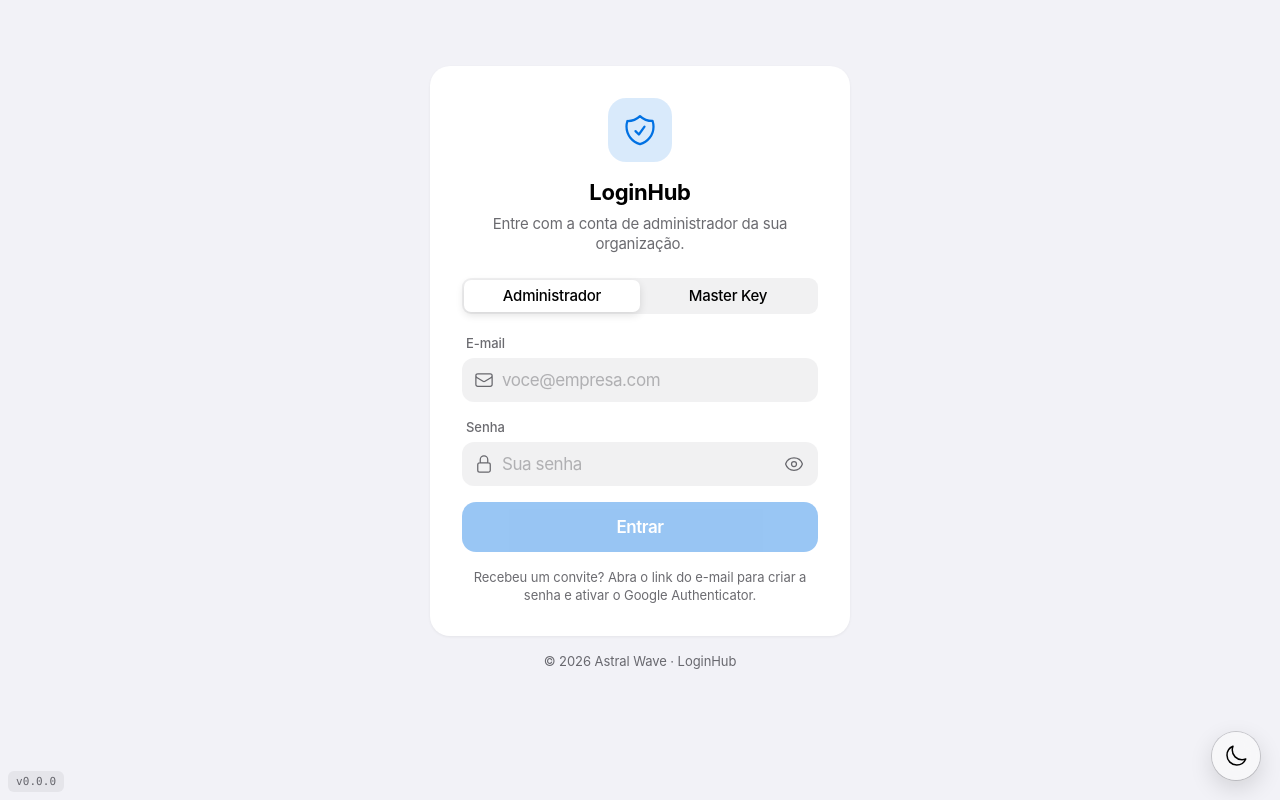
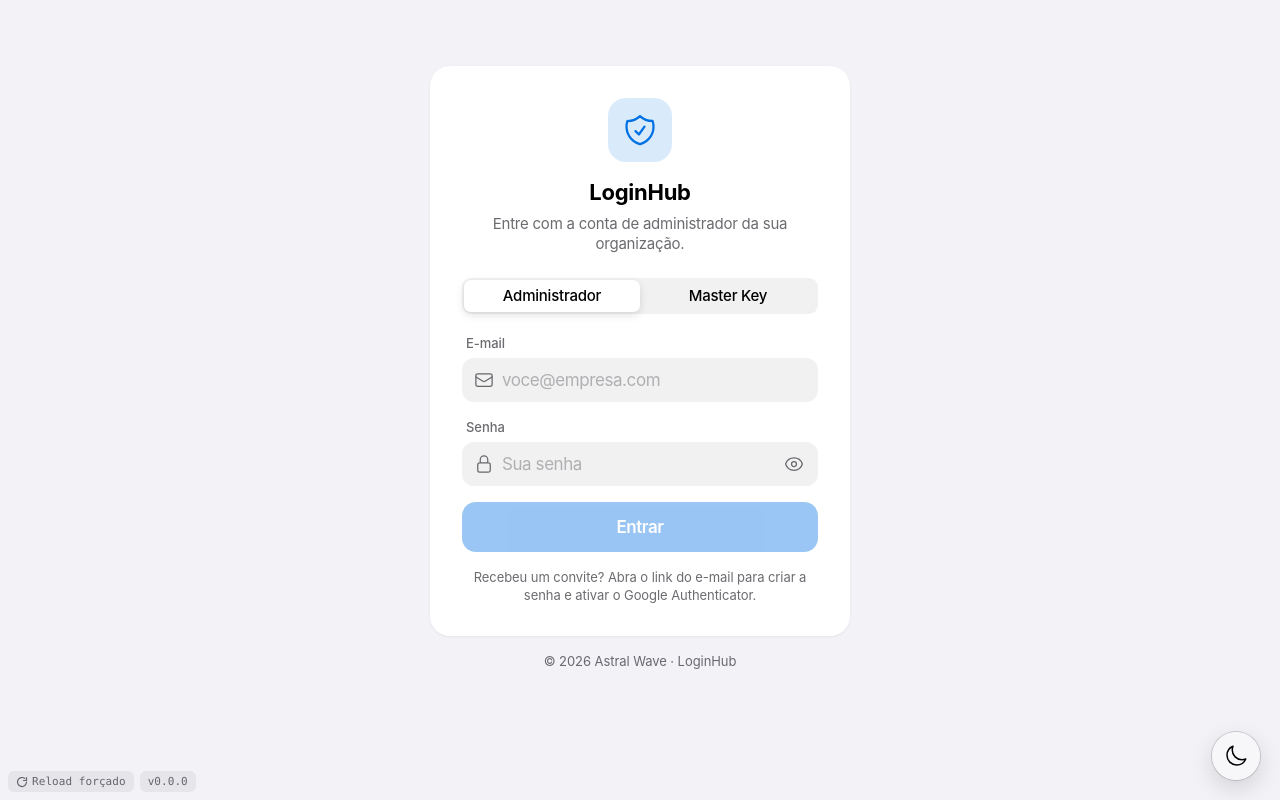
Before and after one commit to moablive/LoginHUB, a Vue app in the folder apps/ui/: page /login in a window 1280 px wide. Built offline with nearby package versions, Linux system fonts and the light colour scheme; no server answers.

Commit message:
feat(ui): botao Reload forcado ao lado da versao (v1.6.2)
Co-Authored-By: Claude <noreply@anthropic.com>

```diff
--- a/apps/ui/src/features/version/VersionBadge.vue
+++ b/apps/ui/src/features/version/VersionBadge.vue
@@ -1,4 +1,6 @@
 <script setup lang="ts">
+import { ref } from 'vue';
+
 /**
  * `v1.0.0` discreto no canto — responde metade das dúvidas de suporte antes de
  * virarem chamado ("qual versão você está vendo?").
@@ -14,13 +16,43 @@ const titulo = (() => {
   const stamp = Number.isNaN(d.getTime()) ? buildDate : d.toLocaleString('pt-BR', { timeZone: 'America/Sao_Paulo' });
   return `LoginHUB v${versao} — build de ${stamp}`;
 })();
+// Recarga forçada (20/11/2026, pedido do dono: todo PWA com o botão de recarregar e a versão à vista). O app instalado
+// não tem o botão de recarregar do navegador: o botão ao lado da versão atualiza o service worker, esvazia os caches do app e
+// recarrega a página, que volta do servidor na versão que está no ar.
+const recarregando = ref(false);
+async function recarregar() {
+  if (recarregando.value) return;
+  recarregando.value = true;
+  try {
+    const registro = await navigator.serviceWorker?.getRegistration();
+    await registro?.update();
+  } catch {
+    /* sem service worker, ou bloqueado: segue para a recarga */
+  }
+  try {
+    const nomes = await caches.keys();
+    await Promise.all(nomes.map((n) => caches.delete(n)));
+  } catch {
+    /* sem Cache Storage (aba privada, http): segue para a recarga */
+  }
+  window.location.reload();
+}
 </script>
 
 <template>
-  <span
-    class="pointer-events-auto fixed bottom-[max(0.5rem,env(safe-area-inset-bottom))] left-2 z-[45] select-none rounded-md bg-fill-2 px-2 py-1 font-mono text-caption-2 text-label-2"
-    :title="titulo"
-  >
-    v{{ versao }}
-  </span>
+  <!-- Botão que força a recarga e, ao lado, a versão que está rodando (o mesmo par do app da Sul Alimentos). -->
+  <div class="fixed bottom-[max(0.5rem,env(safe-area-inset-bottom))] left-2 z-[45] flex select-none items-center gap-1.5">
+    <button
+      type="button"
+      class="pointer-events-auto inline-flex cursor-pointer items-center gap-1 rounded-md bg-fill-2 px-2 py-1 font-mono text-caption-2 text-label-2 disabled:cursor-wait disabled:opacity-70"
+      title="Atualiza o service worker, descarta o cache do app e recarrega a página na versão que está no ar"
+      :disabled="recarregando"
+      :aria-busy="recarregando"
+      @click="recarregar"
+    >
+      <svg xmlns="http://www.w3.org/2000/svg" viewBox="0 0 24 24" fill="none" stroke="currentColor" stroke-width="2.4" stroke-linecap="round" stroke-linejoin="round" class="h-3 w-3 shrink-0" :class="{ 'animate-spin': recarregando }" aria-hidden="true"><path d="M21 12a9 9 0 1 1-3.5-7.1" /><polyline points="21 3 21 9 15 9" /></svg>
+      {{ recarregando ? 'Recarregando…' : 'Reload forçado' }}
+    </button>
+    <span class="pointer-events-auto rounded-md bg-fill-2 px-2 py-1 font-mono text-caption-2 text-label-2" :title="titulo">v{{ versao }}</span>
+  </div>
 </template>
```
Also changed, not shown: 1 other file (tests, documents, lock files or other folders).
